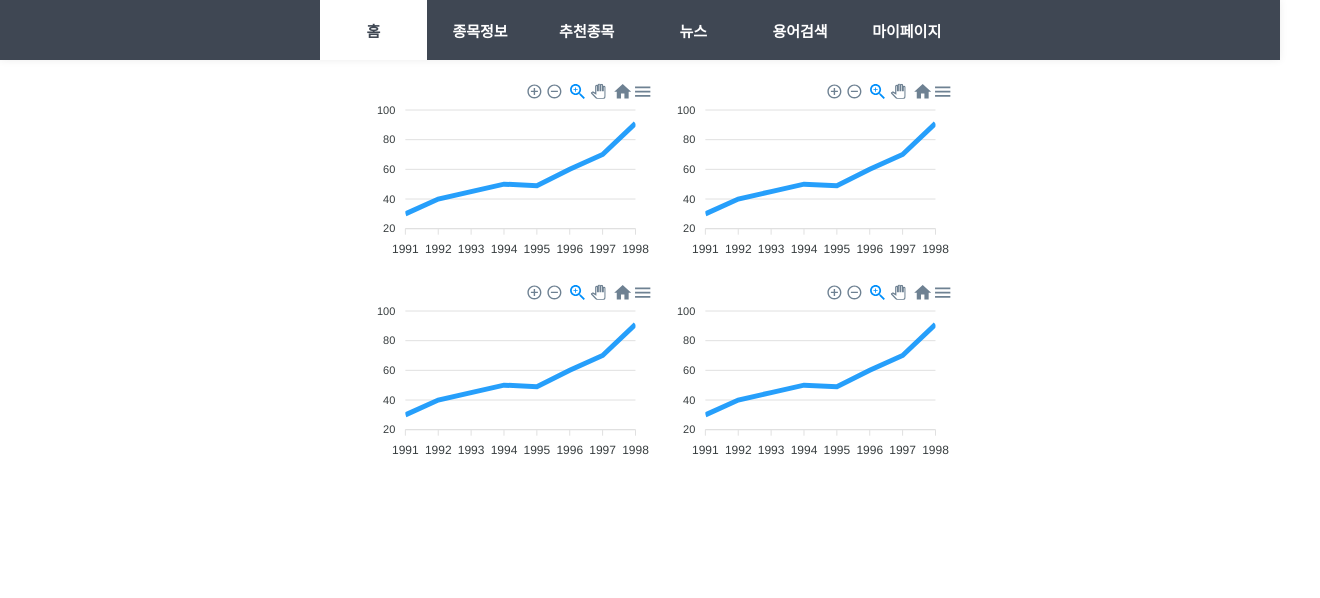
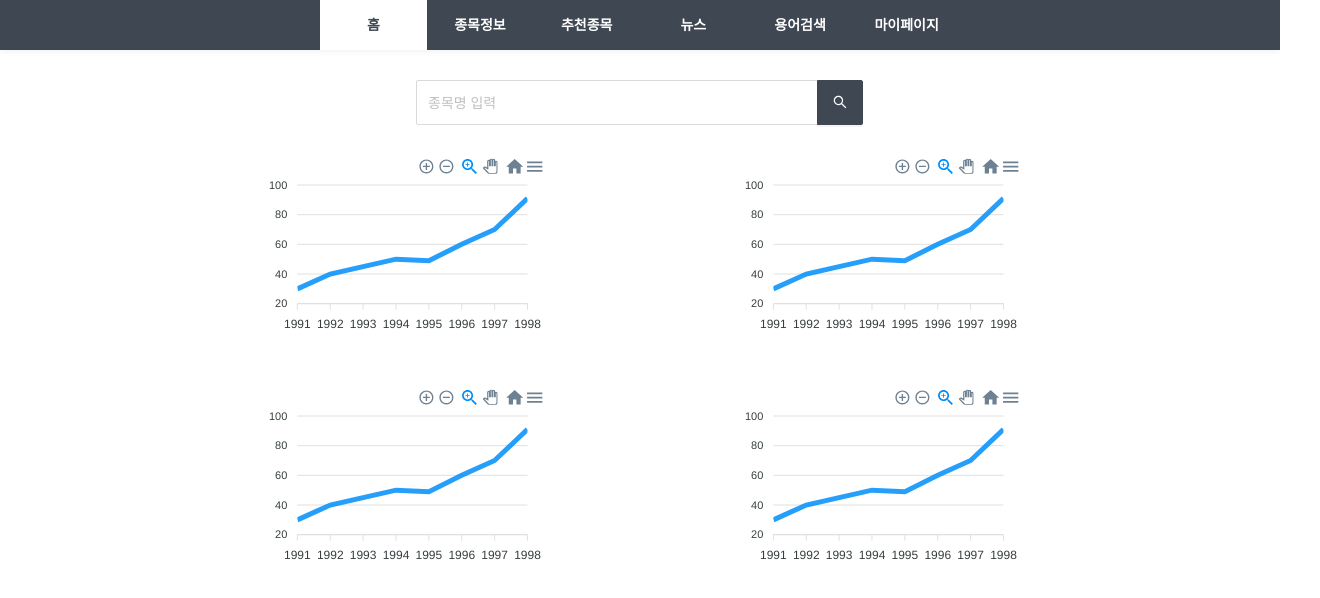
Before and after one commit to chorong4641/STOCK, a React (Create React App) app in the folder frontend/: page /home in a window 1280 px wide. Shown: the top 598 px of the page, 1320 px wide, since content can reach past the window. Built offline with nearby package versions, Linux system fonts and the light colour scheme; no server answers.

Commit message:
프록시 설정, 검색창 추가

```diff
--- a/frontend/package.json
+++ b/frontend/package.json
@@ -6,6 +6,7 @@
     "@testing-library/jest-dom": "^5.11.9",
     "@testing-library/react": "^11.2.5",
     "@testing-library/user-event": "^12.8.3",
+    "antd": "^4.16.0",
     "apexcharts": "^3.26.3",
     "axios": "^0.21.1",
     "http-proxy-middleware": "^2.0.0",
--- a/frontend/src/App.css
+++ b/frontend/src/App.css
@@ -1,4 +1,10 @@
+html,
+body,
+#root {
+  height: 100%;
+}
+
 .App {
+  height: 100%;
   font-size: 14px;
-  text-align: center;
 }
--- a/frontend/src/App.js
+++ b/frontend/src/App.js
@@ -12,8 +12,7 @@ const HeaderStyled = styled.div`
   display: flex;
   justify-content: center;
   width: 100%;
-  height: 60px;
-  font-size: 15px;
+  height: 50px;
   background-color: #3f4753;
   box-shadow: rgb(0 0 0 / 8%) 0px 0px 8px;
 `;
@@ -44,8 +43,8 @@ const NavStyled = styled.div`
 
 const BodyStyled = styled.div`
   width: 100%;
-  height: calc(100% - 60px);
-  padding: 20px;
+  height: calc(100% - 100px);
+  padding: 20px 0;
 `;
 
 function App() {
--- a/frontend/src/components/Home.jsx
+++ b/frontend/src/components/Home.jsx
@@ -1,34 +1,89 @@
-import React, { useEffect } from "react";
+import React, { useEffect, useContext, useState } from "react";
 import Chart from "react-apexcharts";
 import styled from "styled-components";
-import { useContext } from "react";
+import { Select, Input } from "antd";
+import axios from "axios";
 import { store } from "../store";
-import axios from "axios";
 // import { getStockMarket } from "../store/actions";
 
 const HomeStyled = styled.div`
+  width: 70%;
+  margin: 0 auto;
+
+  .search-input {
+    width: 50%;
+    margin: 10px auto;
+
+    input {
+      height: 45px;
+    }
+
+    button {
+      height: 45px;
+    }
+  }
+
   .chart-row {
     display: flex;
-    justify-content: center;
+    justify-content: space-between;
+    margin: 30px 60px;
   }
 `;
 
 function Home(props) {
   const [state, dispatch] = useContext(store);
+  const { Option } = Select;
+  const [loading, setLoading] = useState(false);
+  const [selectOption, setSelectOption] = useState({});
 
   useEffect(() => {
     onGetStockMarket();
   }, []);
 
-  const onGetStockMarket = async () => {
+  // 시장 지수 조회
+  const onGetStockMarket = () => {
+    setLoading(true);
     axios
       .get("/polls/chart/domestic")
       .then((res) => {
         console.log("response", res);
       })
       .catch((error) => {
-        console.log("onGetStockMarket", error);
+        console.log("onGetStockMarket domestic", error);
       });
+
+    axios
+      .get("/polls/chart/foreign")
+      .then((res) => {
+        console.log("response", res);
+        setLoading(false);
+      })
+      .catch((error) => {
+        console.log("onGetStockMarket foreign", error);
+      });
+  };
+
+  // 검색 문자열과 일치하는 주식 리스트 조회
+  const onGetMatchedStock = (value) => {
+    setLoading(true);
+    // const params = {
+    //   searchText: value,
+    // };
+    // axios
+    //   .get("/polls/?", { params })
+    //   .then((res) => {
+    //     console.log("response", res);
+    //     setLoading(false);
+    //   })
+    //   .catch((error) => {
+    //     console.log("onGetMatchedStock", error);
+    //   });
+  };
+
+  // 종목명 검색
+  const onSearch = (value) => {
+    console.log(value);
+    onGetMatchedStock(value);
   };
 
   const series = [
@@ -49,6 +104,10 @@ function Home(props) {
 
   return (
     <HomeStyled>
+      <div className="search-input">
+        <Input.Search placeholder="종목명 입력" onSearch={onSearch} onChange={onSearch} enterButton />
+      </div>
+
       <div className="chart-row">
         <Chart options={options} series={series} type="line" />
         <Chart options={options} series={series} type="line" />
--- a/frontend/src/components/Stock.jsx
+++ b/frontend/src/components/Stock.jsx
@@ -1,7 +1,35 @@
 import React from "react";
+import Chart from "react-apexcharts";
+import styled from "styled-components";
+
+const StockStyled = styled.div`
+  width: 50%;
+  margin: 0 auto;
+`;
 
 function Stock(props) {
-  return <div>종목정보</div>;
+  const series = [
+    {
+      name: "series-1",
+      data: [30, 40, 45, 50, 49, 60, 70, 91],
+    },
+  ];
+
+  const options = {
+    chart: {
+      id: "stock",
+    },
+    xaxis: {
+      categories: [1991, 1992, 1993, 1994, 1995, 1996, 1997, 1998, 1999],
+    },
+  };
+
+  return (
+    <StockStyled>
+      종목명
+      <Chart options={options} series={series} type="line" height={300} />
+    </StockStyled>
+  );
 }
 
 export default Stock;
--- a/frontend/src/index.css
+++ b/frontend/src/index.css
@@ -1,13 +1,26 @@
-body {
+/* body {
   margin: 0;
-  font-family: -apple-system, BlinkMacSystemFont, 'Segoe UI', 'Roboto', 'Oxygen',
-    'Ubuntu', 'Cantarell', 'Fira Sans', 'Droid Sans', 'Helvetica Neue',
-    sans-serif;
+  font-family: -apple-system, BlinkMacSystemFont, "Segoe UI", "Roboto", "Oxygen", "Ubuntu", "Cantarell", "Fira Sans",
+    "Droid Sans", "Helvetica Neue", sans-serif;
   -webkit-font-smoothing: antialiased;
   -moz-osx-font-smoothing: grayscale;
 }
 
 code {
-  font-family: source-code-pro, Menlo, Monaco, Consolas, 'Courier New',
-    monospace;
+  font-family: source-code-pro, Menlo, Monaco, Consolas, "Courier New", monospace;
+} */
+
+/* ant-designs */
+.ant-input:hover {
+  border-color: #3f4753 !important;
 }
+
+.ant-input:focus {
+  border-color: #3f4753 !important;
+  box-shadow: none !important;
+}
+
+.ant-btn-primary {
+  background-color: #3f4753 !important;
+  border-color: #3f4753 !important;
+}
--- a/frontend/src/index.js
+++ b/frontend/src/index.js
@@ -1,10 +1,11 @@
 import React from "react";
 import ReactDOM from "react-dom";
 import { BrowserRouter } from "react-router-dom";
-import "./index.css";
 import App from "./App";
 import { StoreProvider } from "./store";
 import reportWebVitals from "./reportWebVitals";
+import "./index.css";
+import "antd/dist/antd.css";
 
 ReactDOM.render(
   <React.StrictMode>
```
Also changed, not shown: frontend/setupProxy.js (deleted, +0 -11 lines), frontend/src/setupProxy.js (added, +11 -0 lines), 2 other files (tests, documents, lock files or other folders).
